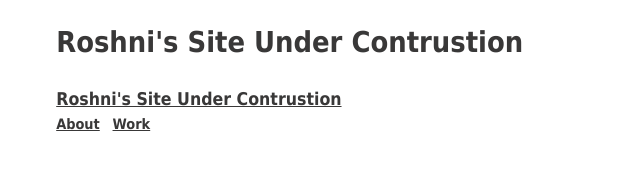
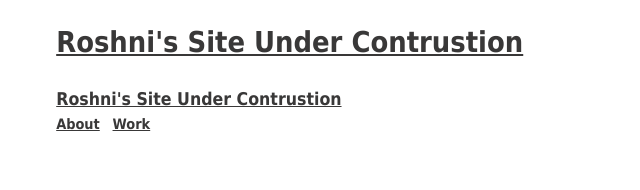
Before and after one commit to iiroshniii/iiroshniii.github.io, a plain HTML site: page index.html in a window 1280 px wide. Shown: the top 190 px of the page, 267-907 px from the left. Drawn offline with Linux system fonts and the light colour scheme.

Commit message:
aesthetic changes

```diff
--- a/index.html
+++ b/index.html
@@ -1,6 +1,6 @@
 <!DOCTYPE html>
 <main>
-    <h1>Roshni's Site Under Contrustion</h1>
+    <h1><a href="https://iiroshniii.github.io/roshni.github.io">Roshni's Site Under Contrustion</a></h1>
 </main>
 <html>
     <head>
```
